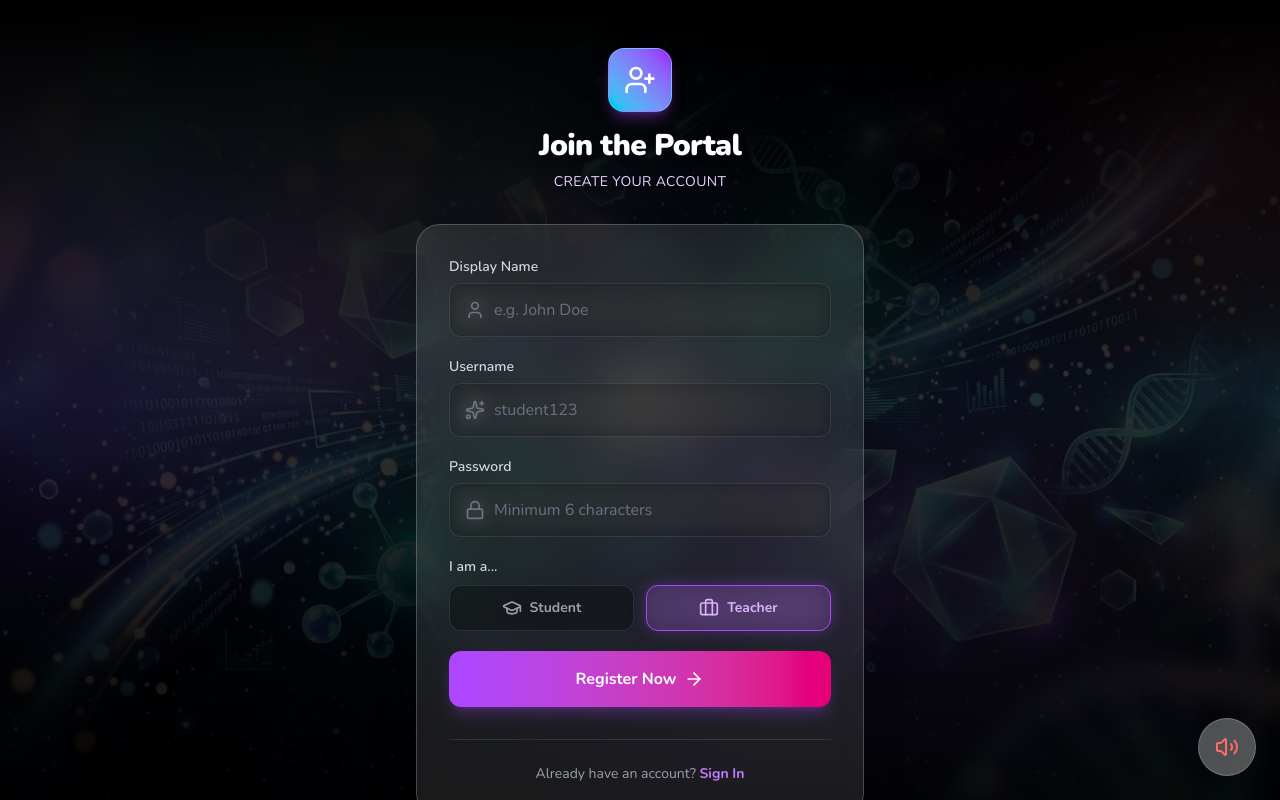
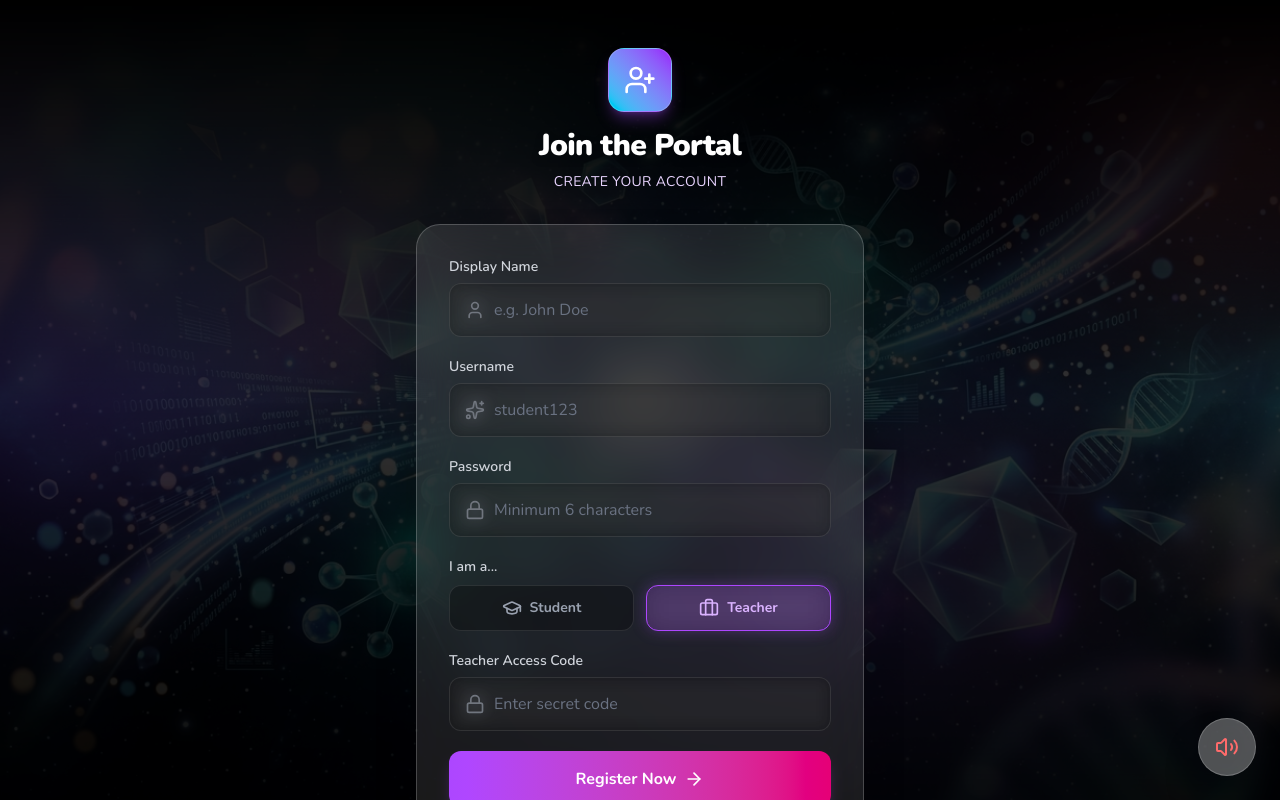
Before and after one commit to josei0/science-portal, a Next.js app: page /register in a window 1280 px wide. Both pictures are taken after a click on the button "Teacher". Shown: the top 800 px of the page. Built offline with nearby package versions, Linux system fonts and the light colour scheme.

Commit message:
Update: Menambahkan sistem keamanan Teacher Access Code

```diff
--- a/src/app/(auth)/actions.ts
+++ b/src/app/(auth)/actions.ts
@@ -31,6 +31,14 @@ export async function registerAction(formData: FormData) {
   const role = formData.get("role") as string;
   const gradeLevel = formData.get("gradeLevel") as string;
   const email = `${username}@scienceportal.local`;
+
+  if (role === "teacher") {
+    const teacherCode = formData.get("teacherCode") as string;
+    const validCode = process.env.TEACHER_ACCESS_CODE || "GURU2024";
+    if (teacherCode !== validCode) {
+      return { error: "Kode Akses Guru salah. Silakan hubungi admin." };
+    }
+  }
 
   const { error } = await supabase.auth.signUp({
     email,
--- a/src/app/(auth)/register/page.tsx
+++ b/src/app/(auth)/register/page.tsx
@@ -214,9 +214,30 @@ export default function RegisterPage() {
               </motion.div>
             )}
 
-            {/* Hidden grade for teachers */}
+            {/* Teacher Access Code */}
             {role === "teacher" && (
-              <input type="hidden" name="gradeLevel" value="" />
+              <motion.div
+                initial={{ opacity: 0, height: 0 }}
+                animate={{ opacity: 1, height: "auto" }}
+              >
+                <input type="hidden" name="gradeLevel" value="" />
+                <label className="block text-sm font-semibold text-gray-300 mb-1.5 mt-1">
+                  Teacher Access Code
+                </label>
+                <div className="relative group">
+                  <div className="absolute inset-y-0 left-0 pl-4 flex items-center pointer-events-none text-gray-400 group-focus-within:text-purple-400 transition-colors">
+                    <Lock className="w-5 h-5" />
+                  </div>
+                  <input
+                    type="password"
+                    name="teacherCode"
+                    required
+                    autoComplete="off"
+                    placeholder="Enter secret code"
+                    className="w-full pl-11 pr-4 py-3.5 bg-black/30 backdrop-blur-sm rounded-xl border border-white/10 focus:border-purple-400 focus:bg-black/50 focus:ring-1 focus:ring-purple-400 focus:outline-none transition-all text-white placeholder:text-gray-500"
+                  />
+                </div>
+              </motion.div>
             )}
 
             <button
```
